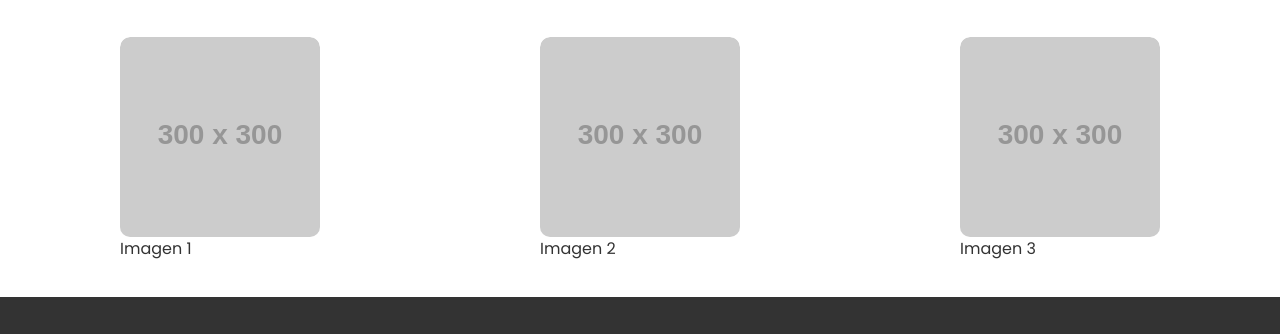
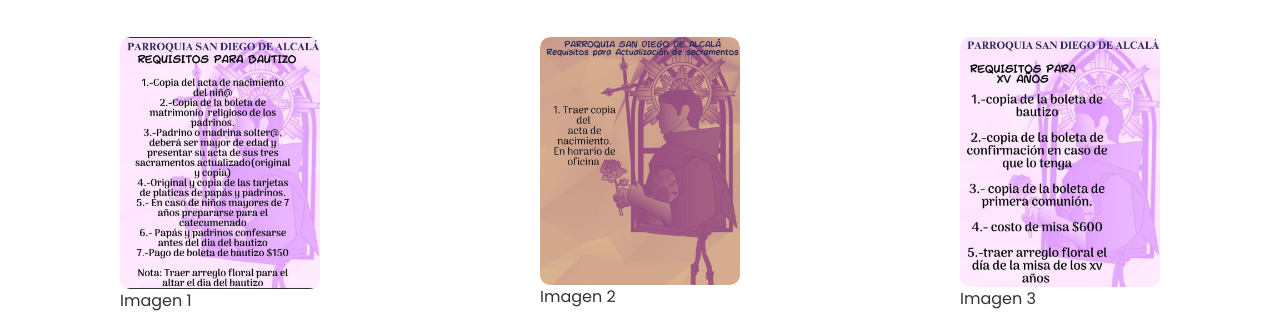
Before and after one commit to oficinanunkini/informacion, a plain HTML site: page index.html in a window 1280 px wide. Shown: the part 237-571 px from the top of the page. Drawn offline with nearby package versions, Linux system fonts and the light colour scheme; placeholder pictures from the web are drawn by us.

Commit message:
Update index.html
Preparando para descripción y visualización de los requisitos y las primeras imagenes.

```diff
--- a/index.html
+++ b/index.html
@@ -281,15 +281,15 @@
   <!-- Galería de Imágenes con texto -->
   <div class="image-gallery">
     <div class="image-item" onclick="openModal(0)">
-      <img src="https://via.placeholder.com/300" alt="Imagen 1">
+      <img src="./img/bau.jpg" alt="Requisitos de bautizo">
       <p>Imagen 1</p>
     </div>
     <div class="image-item" onclick="openModal(1)">
-      <img src="https://via.placeholder.com/300" alt="Imagen 2">
+      <img src="./img/actu.jpg" alt="Imagen 2">
       <p>Imagen 2</p>
     </div>
     <div class="image-item" onclick="openModal(2)">
-      <img src="https://via.placeholder.com/300" alt="Imagen 3">
+      <img src="./img/xv.jpg" alt="Imagen 3">
       <p>Imagen 3</p>
     </div>
   </div>
```
